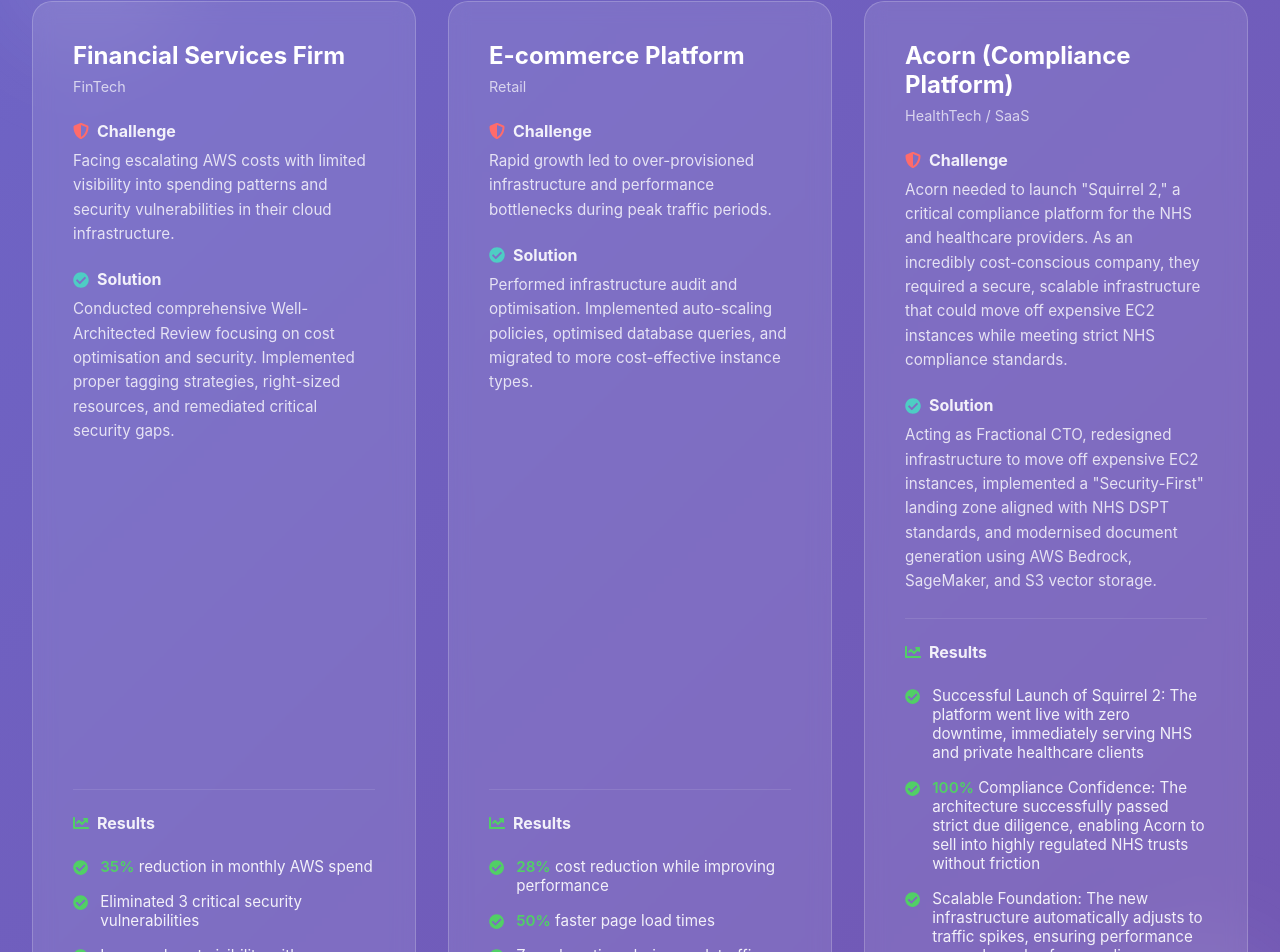
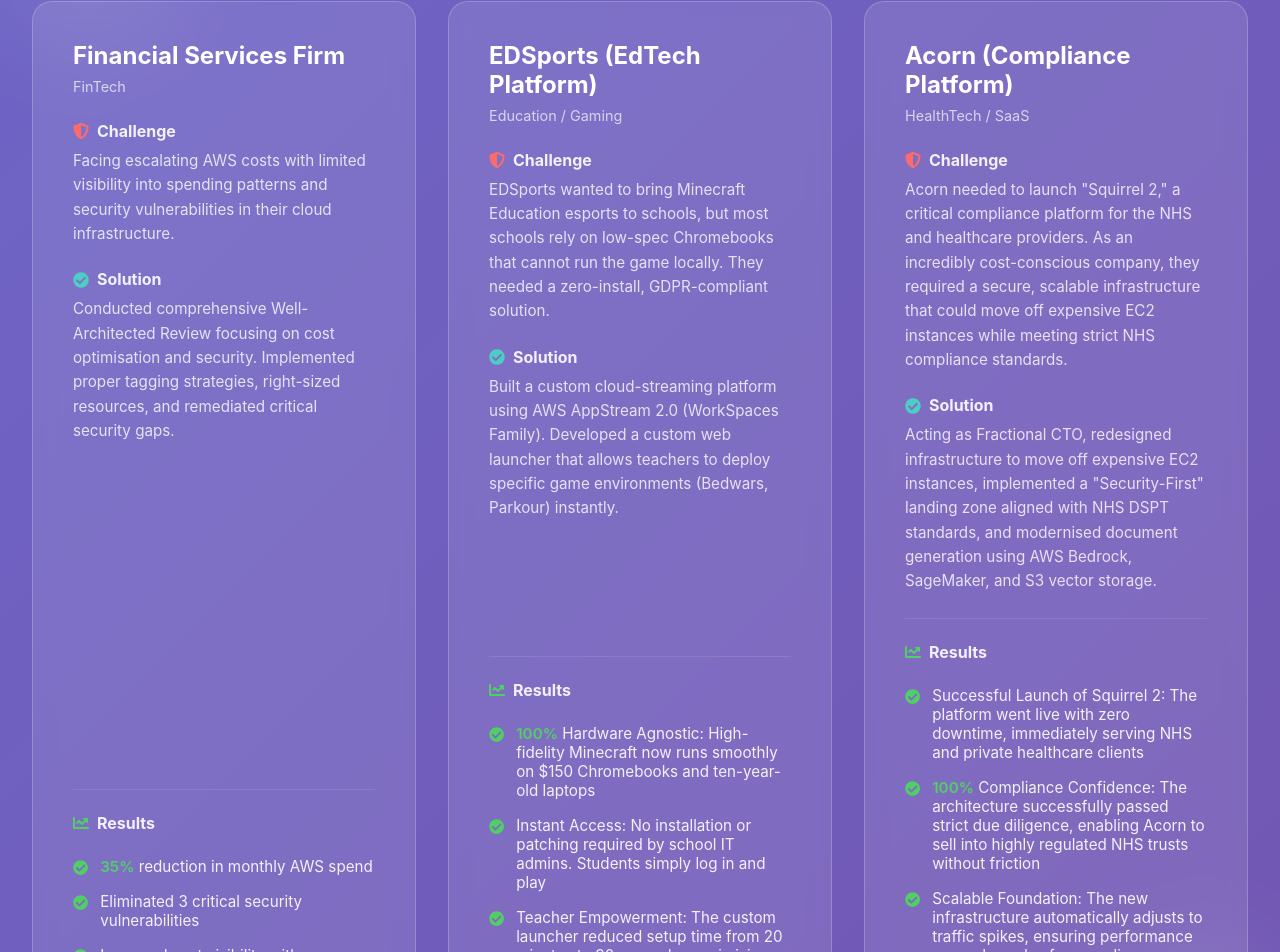
Before and after one commit to North-Point-Digital/north-point-digital.github.io, a React (Create React App) app: page / in a window 1280 px wide. Shown: the part 4817-5769 px from the top of the page. Built offline with nearby package versions, Linux system fonts and the light colour scheme.

Commit message:
adding edsports.world case study

```diff
--- a/src/data/caseStudies.ts
+++ b/src/data/caseStudies.ts
@@ -74,45 +74,55 @@
     ]
   },
   {
-    slug: 'ecommerce-platform-performance',
-    clientName: 'E-commerce Platform',
-    industry: 'Retail',
-    challenge: 'Rapid growth led to over-provisioned infrastructure and performance bottlenecks during peak traffic periods.',
-    detailedChallenge: 'An e-commerce platform experiencing rapid growth found their infrastructure struggling to handle peak traffic periods, particularly during sales events and holiday seasons. Their AWS infrastructure was over-provisioned for normal traffic but still couldn\'t handle spikes, leading to slow page load times and occasional downtime. The lack of proper auto-scaling and inefficient database queries were causing both performance issues and unnecessary costs.',
-    solution: 'Performed infrastructure audit and optimisation. Implemented auto-scaling policies, optimised database queries, and migrated to more cost-effective instance types.',
-    detailedSolution: 'We performed a comprehensive infrastructure audit and identified key bottlenecks in their application architecture. We implemented auto-scaling groups with predictive scaling policies to handle traffic spikes automatically. Database performance was improved through query optimisation, read replicas, and connection pooling. We migrated workloads to more cost-effective instance types (including Graviton2 processors where applicable) and implemented caching strategies using ElastiCache. Load balancing was optimised, and we set up CloudWatch alarms for proactive monitoring.',
+    slug: 'edsports-edtech-platform',
+    clientName: 'EDSports (EdTech Platform)',
+    industry: 'Education / Gaming',
+    pageTitle: 'Democratising Classroom E-Sports with AWS Cloud Streaming',
+    pageSubtitle: 'How North Point Digital helped EDSports deliver high-performance Minecraft Education experiences to any device, anywhere.',
+    challenge: 'EDSports wanted to bring Minecraft Education esports to schools, but most schools rely on low-spec Chromebooks that cannot run the game locally. They needed a zero-install, GDPR-compliant solution.',
+    executiveSummary: 'EDSports is an educational e-sports platform designed to engage students through the creativity and competition of Minecraft Education. However, the digital divide posed a threat: many schools rely on legacy hardware or Chromebooks incapable of running 3D games. North Point Digital architected a solution using AWS Application Streaming technology to render the game in the cloud and stream it to the browser. The result is a secure, GDPR-compliant platform that allows students to access high-fidelity educational gaming from a standard web browser.',
+    detailedChallenge: 'EDSports had a vision to gamify education, but technical logistics stood in the way:\n\n• Hardware Inequity: The majority of UK schools utilise low-power Chromebooks or aging desktops that lack the GPU power required for Minecraft Education.\n\n• Strict Data Compliance: Installing software on school networks is a bureaucratic nightmare. The solution needed to be "Zero Touch" and fully GDPR compliant, ensuring no student data was stored on local machines.\n\n• Classroom Management: Teachers needed a simple way to control the chaos—launching specific lesson maps (e.g., Capture the Flag, Parkour) without needing technical support.',
+    solution: 'Built a custom cloud-streaming platform using AWS AppStream 2.0 (WorkSpaces Family). Developed a custom web launcher that allows teachers to deploy specific game environments (Bedwars, Parkour) instantly.',
+    whyChooseUs: 'EDSports required a partner who could bridge the gap between "Cloud Infrastructure" and "User Experience."\n\n• End-User Computing (EUC) Expertise: North Point Digital holds specific expertise in AWS streaming technologies, understanding latency, frame rates, and cost-per-session economics.\n\n• Custom Application Development: Unlike standard infrastructure partners, we could build the bespoke front-end application required to make the complex backend invisible to children and teachers.',
+    detailedSolution: 'North Point Digital delivered a "Pixel Streaming" architecture that moved the heavy lifting from the classroom to the cloud:\n\n• AWS AppStream 2.0 (WorkSpaces Family): We configured a fleet of GPU-backed streaming instances that render Minecraft Education on AWS servers and stream the video feed to the student\'s browser with sub-millisecond latency.\n\n• Custom "Launcher" Application: We built a gamified frontend web application acting as a lobby. This allows students to customise avatars and enter sessions, while providing teachers with a "Command Centre" to trigger awards and gamification events.\n\n• Dynamic Environment Loading: The architecture allows dynamic injection of specific game worlds. A teacher can select "Bedwars" or "Capture the Flag" from a web menu, and the AWS infrastructure instantly spins up a session pre-loaded with that map.\n\n• GDPR-Compliant Storage: All user profiles and game states are stored in encrypted, transient cloud sessions. No data ever touches the physical school device, satisfying strict data protection requirements.',
     results: [
-      '28% cost reduction while improving performance',
-      '50% faster page load times',
-      'Zero downtime during peak traffic events'
+      '100% Hardware Agnostic: High-fidelity Minecraft now runs smoothly on $150 Chromebooks and ten-year-old laptops',
+      'Instant Access: No installation or patching required by school IT admins. Students simply log in and play',
+      'Teacher Empowerment: The custom launcher reduced setup time from 20 minutes to 30 seconds, maximising learning time'
     ],
     metrics: [
       {
-        label: 'Cost Reduction',
-        value: '28%',
-        icon: 'dollar' as IconType
+        label: 'Hardware Compatibility',
+        value: '100% Agnostic',
+        icon: 'shield' as IconType
       },
       {
-        label: 'Performance Improvement',
-        value: '50% Faster',
-        icon: 'chart' as IconType
+        label: 'Setup Time',
+        value: '30 Seconds',
+        icon: 'clock' as IconType
       },
       {
-        label: 'Uptime During Peaks',
-        value: '100%',
-        icon: 'shield' as IconType
+        label: 'Scalability',
+        value: 'Thousands Concurrent',
+        icon: 'chart' as IconType
       }
     ],
-    timeline: 'The optimisation project was completed over three weeks. Week 1 involved infrastructure analysis and planning. Week 2 focused on implementing auto-scaling and database optimisations. Week 3 included testing, monitoring setup, and performance validation.',
+    timeline: 'The project involved designing the cloud-streaming architecture, developing the custom web launcher, configuring AWS AppStream 2.0 environments, and implementing GDPR-compliant data handling. The platform was built to scale automatically and support multiple concurrent game sessions across different schools.',
     technologies: [
-      'EC2 Auto Scaling',
-      'Amazon ElastiCache',
-      'Amazon RDS',
-      'Application Load Balancer',
+      'AWS AppStream 2.0',
+      'AWS WorkSpaces',
+      'Amazon VPC',
+      'AWS IAM',
       'Amazon CloudWatch',
-      'AWS Lambda',
-      'Amazon CloudFront'
-    ]
+      'AWS Auto Scaling',
+      'Minecraft Education Edition',
+      'GDPR Compliance'
+    ],
+    testimonial: {
+      quote: 'North Point Digital took a complex technical hurdle—running 3D games on low-end hardware—and turned it into our biggest competitive advantage. Their cloud streaming solution allows us to drop into any school in the country and be up and running in seconds.',
+      author: 'Founder',
+      role: 'EDSports'
+    }
   },
   {
     slug: 'acorn-healthtech-compliance',
```
